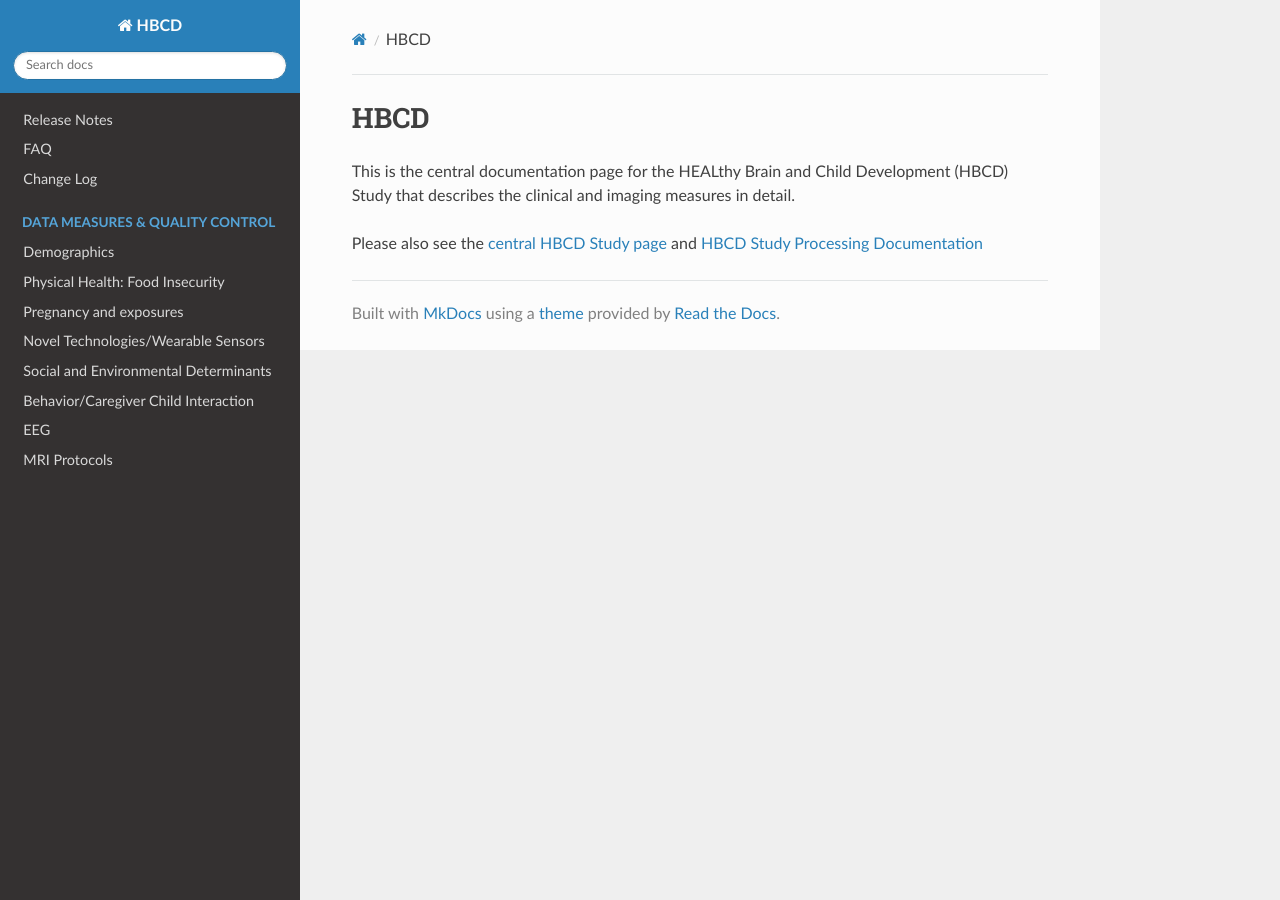
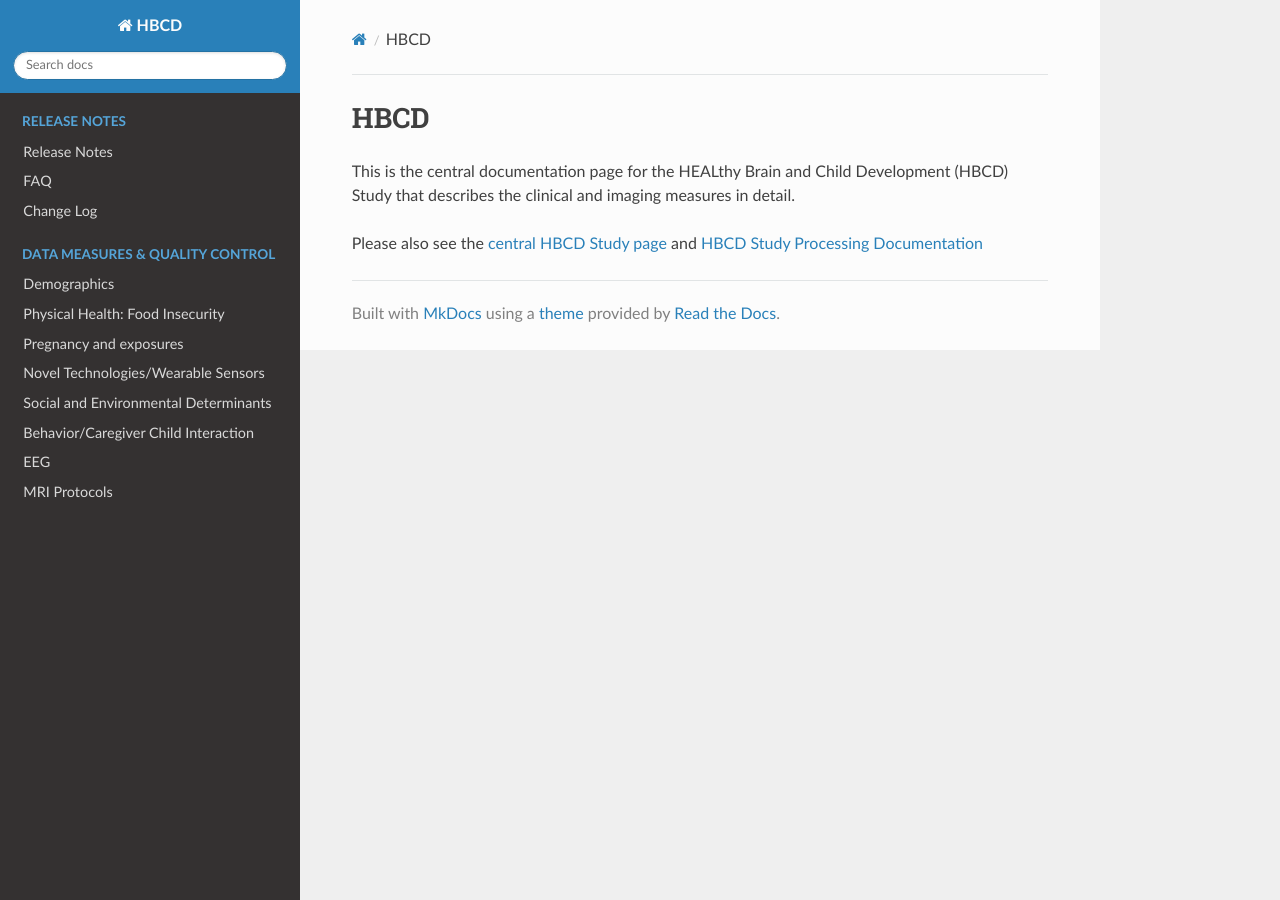
Before and after one commit to mattcieslak/hbcd-docs, an MkDocs documentation site: the page built from docs/index.md, in a window 1280 px wide. Built offline with MkDocs 1.6.1, drawn with Linux system fonts in a browser that asks for light colours; nearby versions of some CDN libraries.

Commit message:
Update mkdocs.yml

```diff
--- a/mkdocs.yml
+++ b/mkdocs.yml
@@ -4,7 +4,8 @@ plugins:
   - search
 docs_dir: docs
 nav:
-  - Release Notes: releasenotes.md
+  - Release Notes:
+    - releasenotes.md
   - FAQ: faq.md
   - Change Log: changelog.md
   - Data Measures & Quality Control:
```
